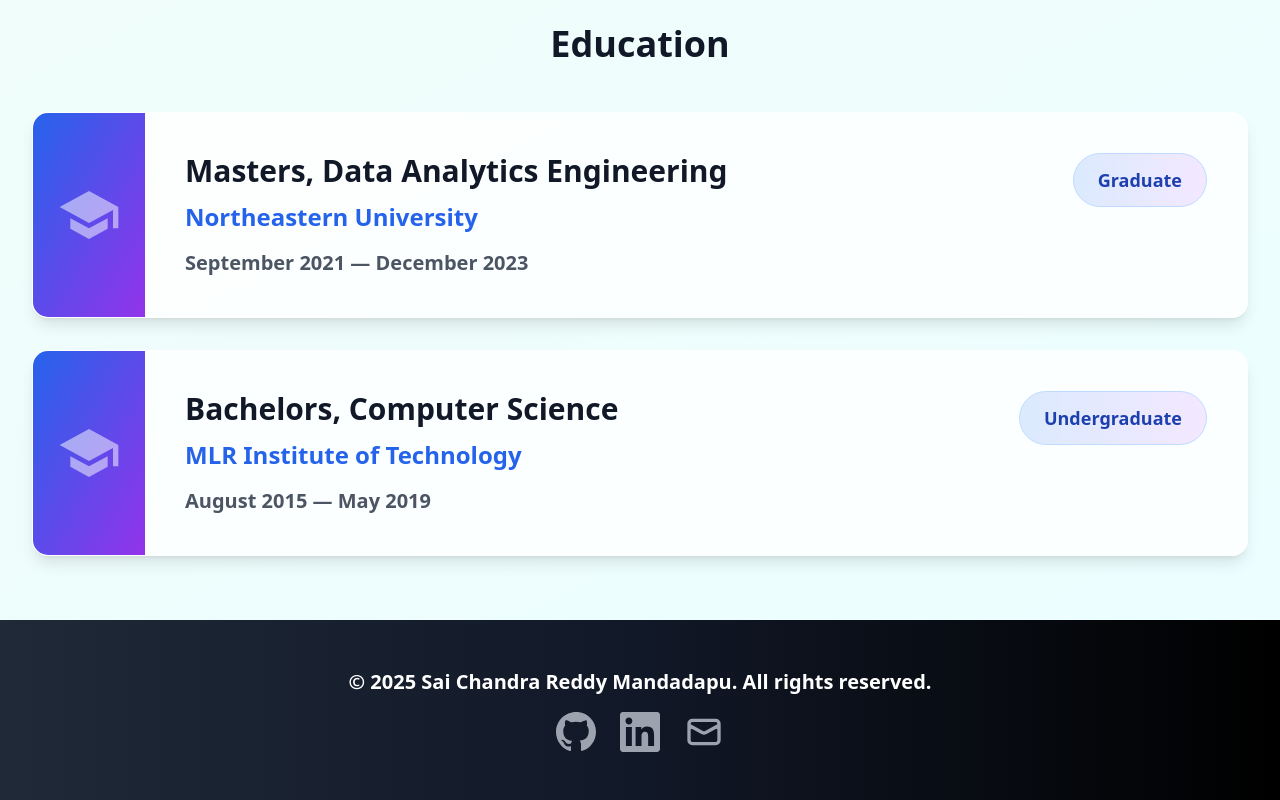
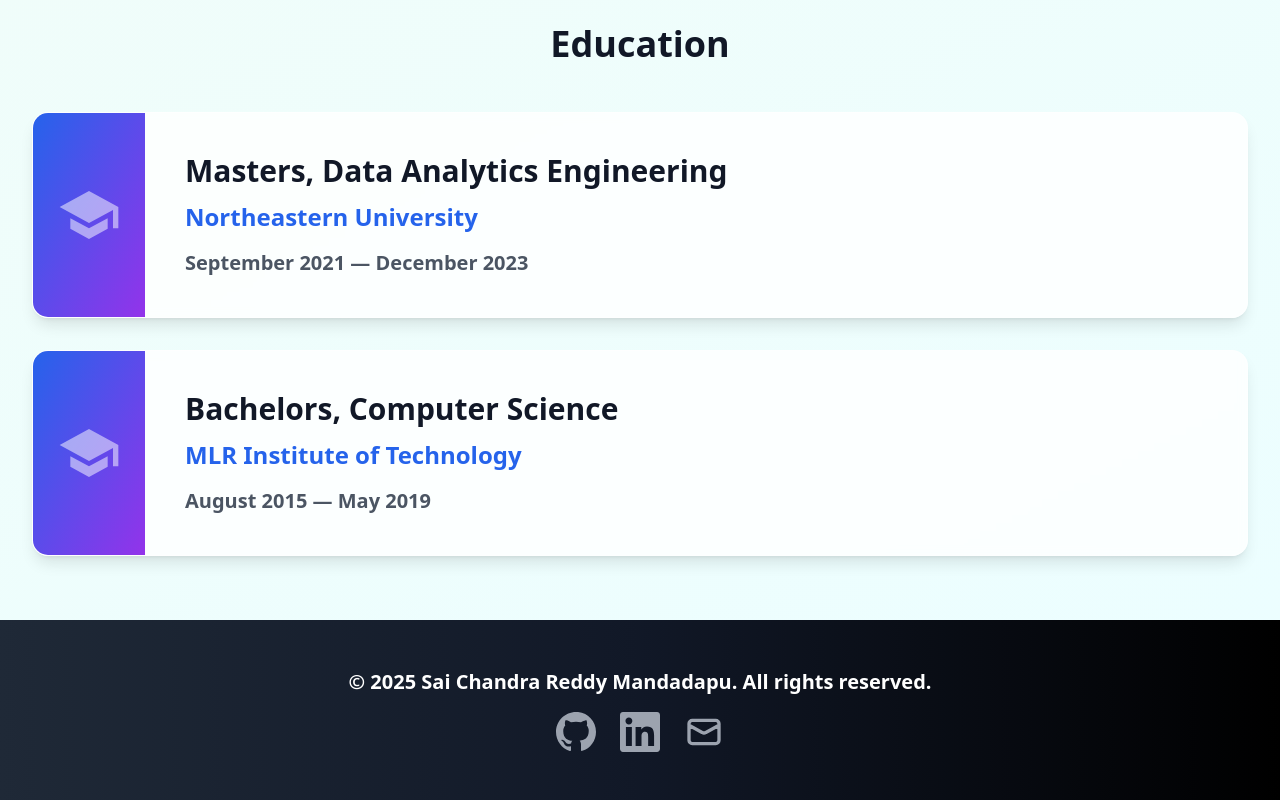
Before and after one commit to saichandureddy/SaiChandraPortfolioWebApp, a React (Vite) app: page / in a window 1280 px wide. Shown: the part 6563-7363 px from the top of the page. Built offline with nearby package versions, Linux system fonts and the light colour scheme.

Commit message:
updated images and education, badges

```diff
--- a/src/App.jsx
+++ b/src/App.jsx
@@ -7,11 +7,12 @@ export default function App() {
   const [isFormSubmitted, setIsFormSubmitted] = useState(false);
 
   useEffect(() => {
-    // Fetch the portfolio configuration data
+    // Fetch the portfolio configuration data (avoid stale cache)
     const basePath = import.meta.env.BASE_URL || '/';
-    const configPath = `${basePath}portfolio.config.json`.replace('//', '/');
+    const version = (import.meta && import.meta.env && import.meta.env.VITE_ASSET_VERSION) || Date.now();
+    const configPath = `${basePath}portfolio.config.json?v=${version}`.replace('//', '/');
 
-    fetch(configPath)
+    fetch(configPath, { cache: 'no-store' })
       .then(response => {
         if (!response.ok) {
           throw new Error(`HTTP error! status: ${response.status}`);
@@ -264,11 +265,7 @@ export default function App() {
                         <p className="text-2xl text-blue-600 font-bold mb-4">{edu.school}</p>
                         <p className="text-gray-600 text-xl font-semibold">{edu.period}</p>
                       </div>
-                      <div className="text-right">
-                        <div className="bg-gradient-to-r from-blue-100 to-purple-100 text-blue-800 px-6 py-3 rounded-full font-bold text-lg border border-blue-200">
-                          {edu.degree.includes('MS') || edu.degree.includes('Master') ? 'Graduate' : 'Undergraduate'}
-                        </div>
-                      </div>
+                      {/* Removed Graduate/Undergraduate badge */}
                     </div>
                   </div>
                 </div>
```
